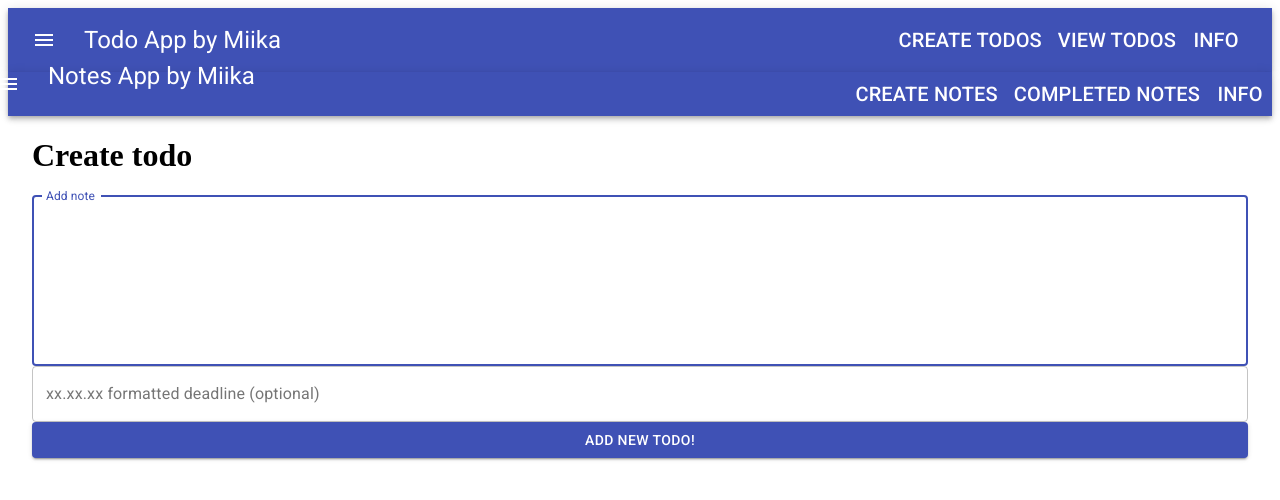
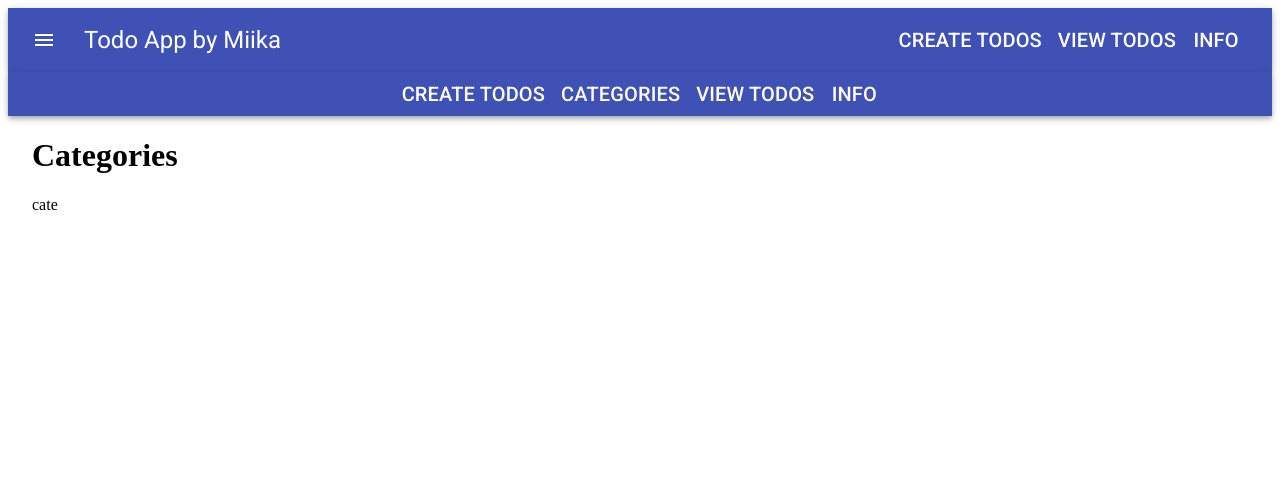
Before and after one commit to harmamiika/notes, a React (Create React App) app: page /categories in a window 1280 px wide. Shown: the top 500 px of the page. Built offline with nearby package versions, Linux system fonts and the light colour scheme.

Commit message:
improved header added kategories

```diff
--- a/src/components/App.js
+++ b/src/components/App.js
@@ -9,8 +9,10 @@ import AddNote from './AddNote'
 import NoteList from './NoteList'
 import Info from './Info'
 import ViewNotes from './ViewNotes'
+import Categories from './Categories'
 
 import { getNotes } from '../actions'
+
 
 
 const App = () => {
@@ -29,6 +31,10 @@ const App = () => {
 
                     <Route path='/info'>
                         <Info />
+                    </Route>
+
+                    <Route path='/categories'>
+                        <Categories />
                     </Route>
 
                     <Route path='/view'>
--- /dev/null
+++ b/src/components/Categories.js
@@ -0,0 +1,12 @@
+import React from 'react'
+
+const Categories = () => {
+    return (
+        <div>
+            <h1>Categories</h1>
+            cate
+        </div>
+    )
+}
+
+export default Categories
--- /dev/null
+++ b/src/components/Header.css
@@ -0,0 +1,4 @@
+.header {
+  display: flex;
+  justify-content: center;
+}
--- a/src/components/Header.js
+++ b/src/components/Header.js
@@ -10,6 +10,8 @@ import IconButton from '@material-ui/core/IconButton';
 import MenuIcon from '@material-ui/icons/Menu';
 import { Button } from '@material-ui/core';
 import { Grid } from '@material-ui/core';
+
+import './Header.css'
 
 const useStyles = makeStyles((theme) => ({
     centeritems: {
@@ -72,36 +74,45 @@ const Header = () => {
                     </Link>
                 </Toolbar>
             </AppBar>
+
             <AppBar position="static">
-                <Grid container spacing={3}>
-                    <Grid>
-                        <IconButton edge="start" className={classes.menuButton} color="inherit" aria-label="menu">
-                            <MenuIcon />
-                        </IconButton>
-                    </Grid>
+                <div className='header'>
+                    <div className='header-cell-buttons'>
 
-                    <Typography variant="h5" className={classes.title}>
-                        Notes App by Miika
-                    </Typography>
-
-                    <Grid item cs={6} className={classes.centeritems}>
+                        <Link to='/'>
                             <Button>
                                 <Typography variant="h6" className={classes.title}>
-                                Create Notes
+                                    Create Todos
                                 </Typography>
                             </Button>
+                        </Link>
+
+                        <Link to='/categories'>
                             <Button>
                                 <Typography variant="h6" className={classes.title}>
-                                Completed notes
+                                    Categories
                                 </Typography>
                             </Button>
+                        </Link>
+
+                        <Link to='/view'>
+                            <Button>
+                                <Typography variant="h6" className={classes.title}>
+                                    View todos
+                                </Typography>
+                            </Button>
+                        </Link>
+
+                        <Link to='/info'>
                             <Button>
                                 <Typography variant="h6" className={classes.title}>
                                     Info
                                 </Typography>
                             </Button>
-                    </Grid>
-                </Grid>
+                        </Link>
+
+                    </div>
+                </div>
             </AppBar>
         </div>
     )
```
Lines whose indentation alone changed are shown as unchanged.
